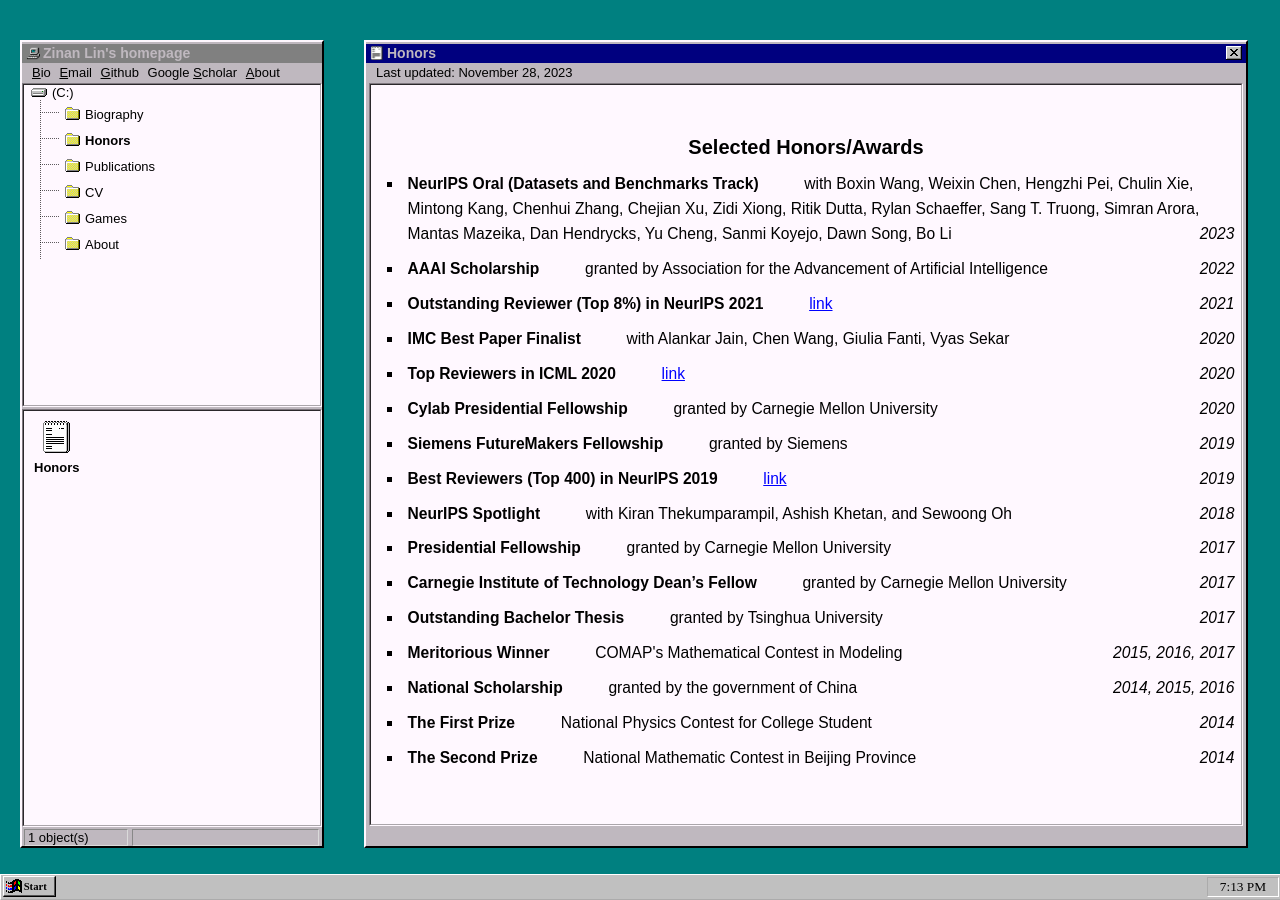
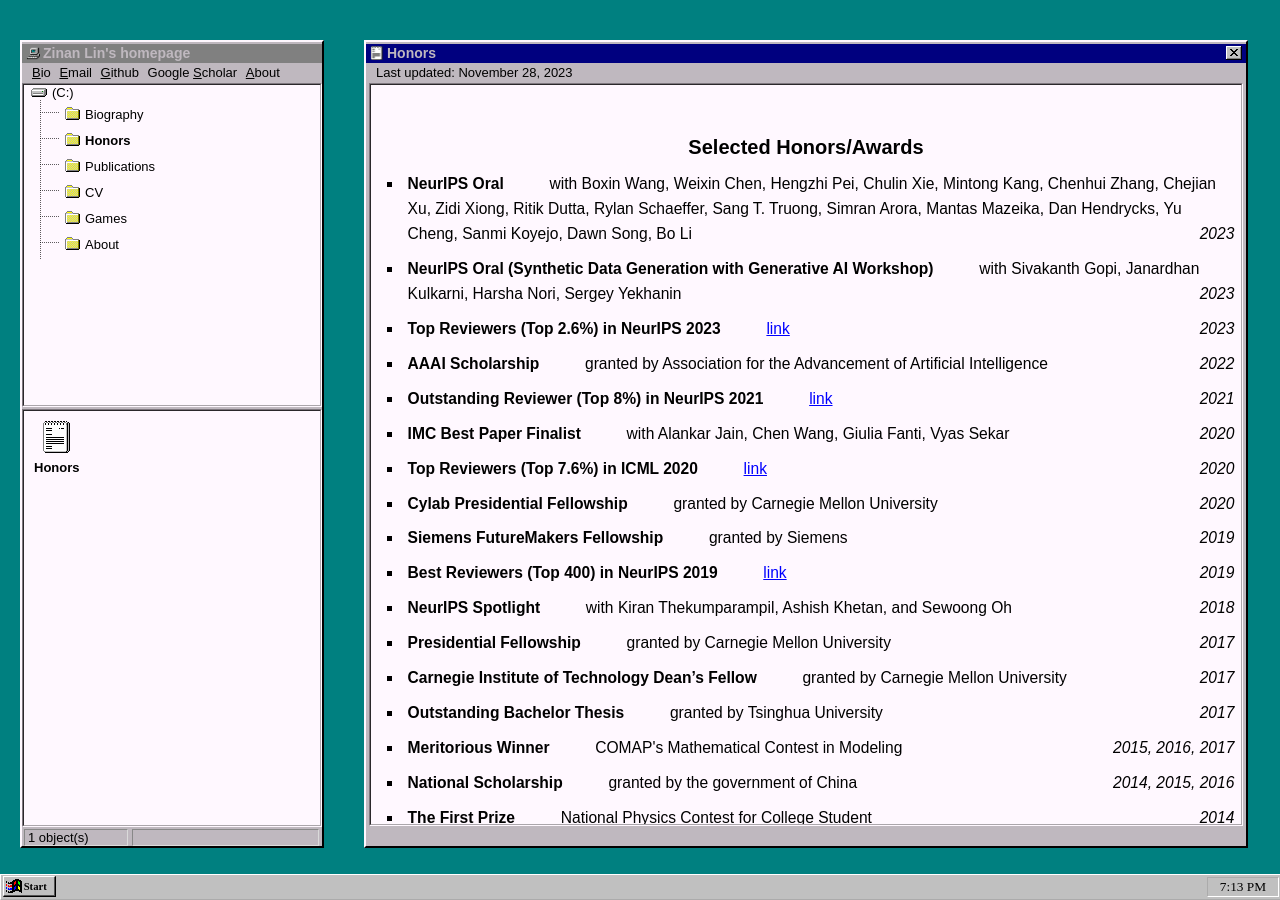
Before and after one commit to fjxmlzn/fjxmlzn.github.io, a Jekyll site: the page built from _honors/honors.html, in a window 1280 px wide. Built offline with Jekyll 4.4.1, drawn with Linux system fonts in a browser that asks for light colours.

Commit message:
update honors

```diff
--- a/_honors/honors.html
+++ b/_honors/honors.html
@@ -30,8 +30,18 @@ permalink: /honors/index.html
 
 <ul>
     <li class='honor_li'>
-        <span class='honor_title'>NeurIPS Oral (Datasets and Benchmarks Track)</span>
+        <span class='honor_title'>NeurIPS Oral</span>
         <span class="honor_content">with Boxin Wang, Weixin Chen, Hengzhi Pei, Chulin Xie, Mintong Kang, Chenhui Zhang, Chejian Xu, Zidi Xiong, Ritik Dutta, Rylan Schaeffer, Sang T. Truong, Simran Arora, Mantas Mazeika, Dan Hendrycks, Yu Cheng, Sanmi Koyejo, Dawn Song, Bo Li</span>
+        <span class='honor_year'>2023</span>
+    </li>
+    <li class='honor_li'>
+        <span class='honor_title'>NeurIPS Oral (Synthetic Data Generation with Generative AI Workshop)</span>
+        <span class="honor_content">with Sivakanth Gopi, Janardhan Kulkarni, Harsha Nori, Sergey Yekhanin</span>
+        <span class='honor_year'>2023</span>
+    </li>
+    <li class='honor_li'>
+        <span class='honor_title'>Top Reviewers (Top 2.6%) in NeurIPS 2023</span>
+        <span class="honor_content"><a href="https://nips.cc/Conferences/2023/ProgramCommittee" target="_blank">link</a></span>
         <span class='honor_year'>2023</span>
     </li>
     <li class='honor_li'>
@@ -50,7 +60,7 @@ permalink: /honors/index.html
         <span class='honor_year'>2020</span>
     </li>
     <li class='honor_li'>
-        <span class='honor_title'>Top Reviewers in ICML 2020</span>
+        <span class='honor_title'>Top Reviewers (Top 7.6%) in ICML 2020</span>
         <span class="honor_content"><a href="https://icml.cc/Conferences/2020/Reviewers" target="_blank">link</a></span>
         <span class='honor_year'>2020</span>
     </li>
```
